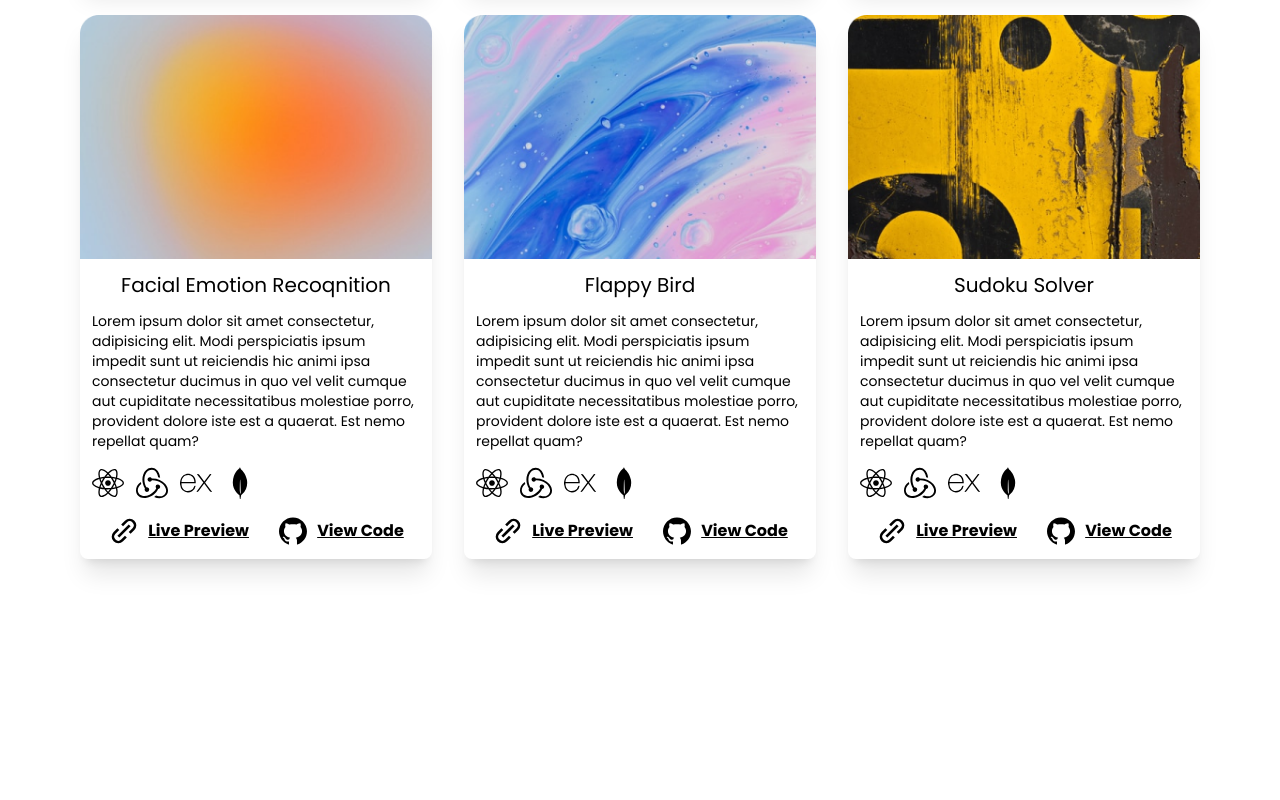
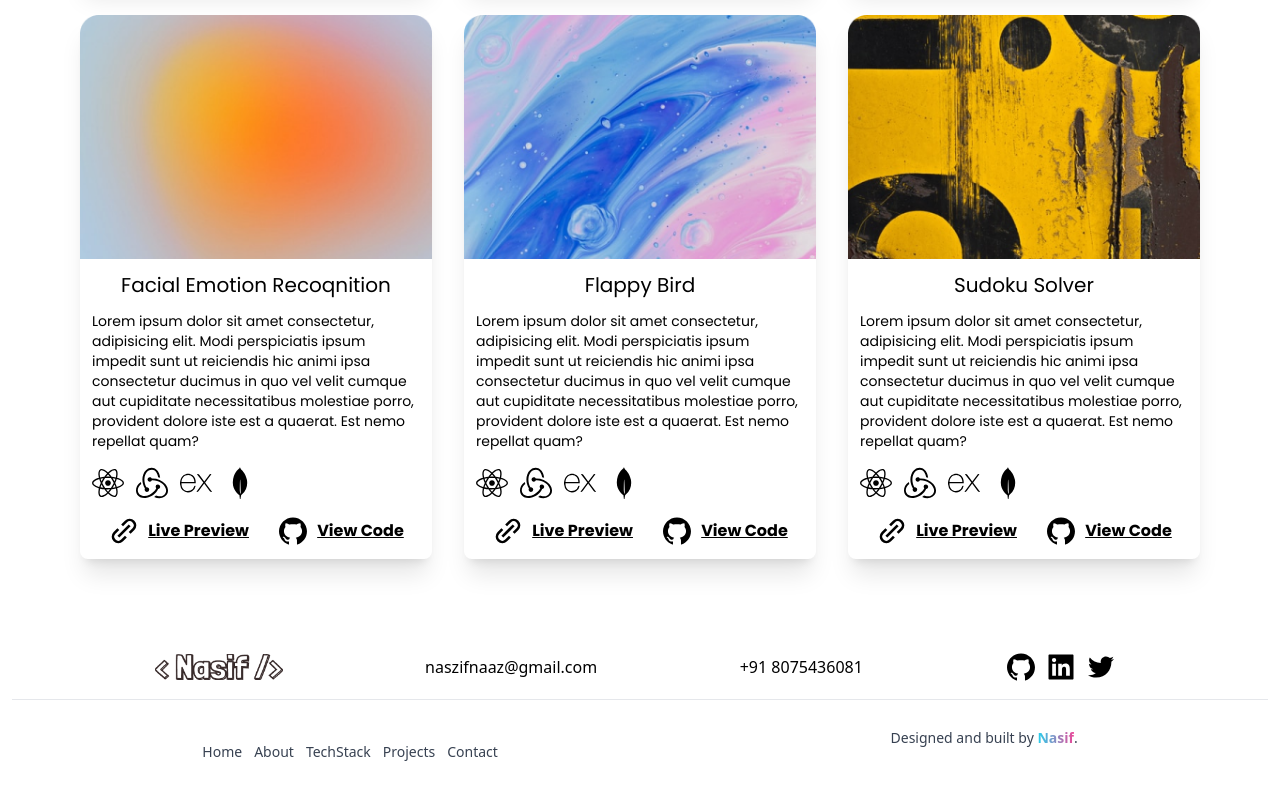
Before and after one commit to naszifnaaz/portfolio, a React (Vite) app: page / in a window 1280 px wide. Shown: the part 1818-2618 px from the top of the page. Before the commit the page ends 2457 px from the top, so only its background shows below. Built offline with nearby package versions, Linux system fonts and the light colour scheme.

Commit message:
ci: footer-component

```diff
--- a/src/App.jsx
+++ b/src/App.jsx
@@ -6,6 +6,7 @@ import { Navbar } from "./components/common/Navbar";
 import { TechStack } from "./components/techstack/TechStack";
 import { Home } from "./components/home/Home";
 import { Projects } from "./components/projects/Projects";
+import { Footer } from "./components/common/Footer";
 
 function App() {
   return (
@@ -14,6 +15,7 @@ function App() {
       <Home />
       <TechStack />
       <Projects />
+      <Footer />
     </>
   );
 }
--- /dev/null
+++ b/src/components/common/Footer.jsx
@@ -0,0 +1,36 @@
+import logo from "../../assets/logo-white.png";
+import { AiFillGithub, AiFillLinkedin, AiOutlineTwitter } from "react-icons/ai";
+
+export const Footer = () => {
+  return (
+    <div className="p-3">
+      <div className="flex flex-col md:flex-row justify-evenly items-center">
+        <img src={logo} className="w-32" />
+        <p>naszifnaaz@gmail.com</p>
+        <p>+91 8075436081</p>
+        <div className="flex">
+          <AiFillGithub size={"2rem"} className="mr-2" />
+          <AiFillLinkedin size={"2rem"} className="mr-2" />
+          <AiOutlineTwitter size={"2rem"} className="mr-2" />
+        </div>
+      </div>
+      <hr class="h-px my-4 bg-gray-200 border-0 dark:bg-gray-700"></hr>
+      <div className="flex flex-col md:flex-row justify-around items-center text-gray-700">
+        <div className="flex text-sm items-center">
+          <p className="mr-3">Home</p>
+          <p className="mr-3">About</p>
+          <p className="mr-3">TechStack</p>
+          <p className="mr-3">Projects</p>
+          <p className="mr-3">Contact</p>
+        </div>
+        <p className="mt-3 mb-10 text-sm">
+          Designed and built by{" "}
+          <span className="underline bg-gradient-to-r from-cyan-400 to-pink-500 bg-clip-text text-transparent font-bold">
+            Nasif
+          </span>
+          .
+        </p>
+      </div>
+    </div>
+  );
+};
```
